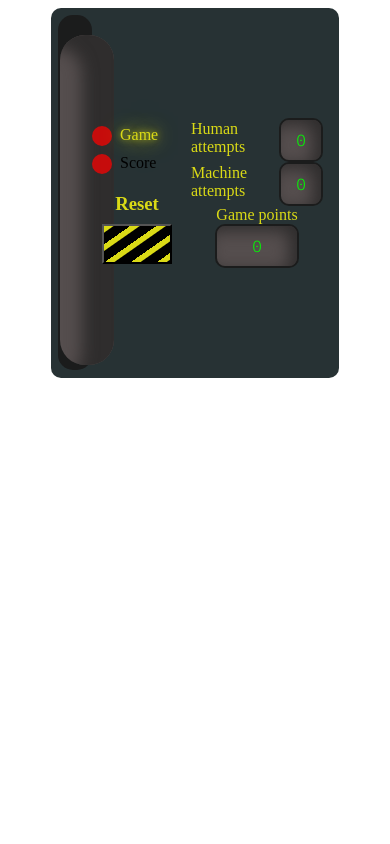
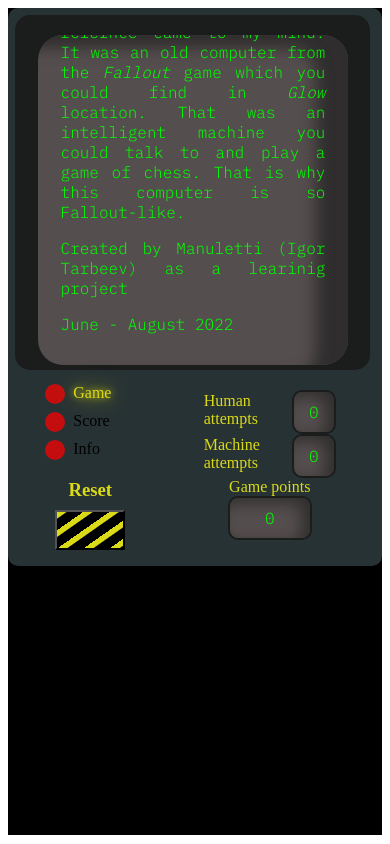
Before and after one commit to Manuletti/guessing-game, a Vue app: page /info in a window 390 px wide. Built offline with nearby package versions, Linux system fonts and the light colour scheme; no server answers.

Commit message:
Info page added

```diff
--- a/package.json
+++ b/package.json
@@ -1,6 +1,6 @@
 {
   "name": "guessing-game",
-  "version": "2.3.0",
+  "version": "2.3.1",
   "author": {
     "name": "Manuletti",
     "email": "actimel@yandex.ru",
--- a/src/App.vue
+++ b/src/App.vue
@@ -15,7 +15,7 @@ function reset() {
   attempts.reset()
 }
 
-const isGamePage = ref(true)
+const isGamePage = ref('game')
 
 </script>
 
@@ -25,10 +25,12 @@ const isGamePage = ref(true)
   <div class="computer-body">
     <div class="config-left">
       <nav class="root-switcher">
-        <router-link class="switcher" to='/' @click="isGamePage = true"></router-link>
-        <label class="switcher-label" :class="{on: isGamePage}" for="switcher">Game</label>
-        <router-link class="switcher" to="/score" @click="isGamePage = false"></router-link>
-        <label class="switcher-label" :class="{on: !isGamePage}" for="switcher">Score</label>
+        <router-link class="switcher" to='/' @click="isGamePage = 'game'"></router-link>
+        <label class="switcher-label" :class="{on: isGamePage === 'game'}" for="switcher">Game</label>
+        <router-link class="switcher" to="/score" @click="isGamePage = 'score'"></router-link>
+        <label class="switcher-label" :class="{on: isGamePage === 'score'}" for="switcher">Score</label>
+        <router-link class="switcher" to="/info" @click="isGamePage = 'info'"></router-link>
+        <label class="switcher-label" :class="{on: isGamePage === 'info'}" for="switcher">Info</label>
       </nav>
       <h3 id="reset-label">Reset</h3>
       <button id="reset-btn" @click="reset()"></button>
@@ -54,6 +56,8 @@ const isGamePage = ref(true)
 <style scoped>
 main {
   display: flex;
+  background-color: rgb(0, 0, 0);
+  height: 98vh;
 }
 .computer-body {
   background-color: rgb(39, 50, 52);
@@ -61,6 +65,7 @@ main {
   flex-wrap: wrap;
   padding: 2%;
   margin: auto;
+  margin-top: 10%;
   border-radius: 10px;
   justify-items: center;
 }
@@ -72,13 +77,13 @@ main {
 }
 #reset-label {
   position: relative;
-  top: 35%;
+  top: 30%;
   text-align: center;
   color: rgb(218, 218, 22);
 }
 #reset-btn {
   position: relative;
-  top: 30%;
+  top: 25%;
   width: 70px;
   height: 40px;
   background: repeating-linear-gradient(
@@ -205,6 +210,8 @@ main {
 @media (max-width: 570px) {
   .computer-body {
     height: fit-content;
+
+    margin-top: 0%;
   }
   #reset-btn, #reset-label {
     position: static;
@@ -217,6 +224,7 @@ main {
     padding-right: 2px;
     padding-bottom: 5px;
     border-radius: 15px;
+    width: 90vw;
   }
   .config-left {
     align-items: center;
--- a/src/components/GameSelect.vue
+++ b/src/components/GameSelect.vue
@@ -1,14 +1,15 @@
 <template>
 <section class="game-select-page">
-    <p>What game do you want to play? Do you want to guess or me to guess?</p>
+    <p>We are going to play for scores!</p>
     <div id="game-start" v-if="gameSelect.userGuess === false && gameSelect.compGuess === false && gameSelect.competitive === false">
-        <input type="radio" class="display-btn" @click="startCompetitiveGame()">Game for scores!
-        <br>
+        <input type="radio" class="display-btn" @click="startCompetitiveGame()">Let's start
+        <!-- I decided to hide this game types from new release -->
+        <!-- <br>
         <input type="radio" class="display-btn" @click="gameSelect.gameSelect('user-guess')">I'll guess
-        <input type="radio" class="display-btn" @click="gameSelect.gameSelect('comp-guess')">You'll guess
+        <input type="radio" class="display-btn" @click="gameSelect.gameSelect('comp-guess')">You'll guess -->
     </div>
 
-    <div v-else-if="gameSelect.userGuess === true">
+    <!-- <div v-else-if="gameSelect.userGuess === true">
         <p class="user-reply"> >>> I want to guess</p>
         <UserGuess />
     </div>
@@ -16,7 +17,7 @@
     <div v-else-if="gameSelect.compGuess === true">
         <p class="user-reply"> >>> You guess</p>
         <MachineGuess />
-    </div>
+    </div> -->
 
     <div v-else-if="gameSelect.competitive === true">
         <p class="user-reply"> >>> Competitive game</p>
--- a/src/components/ScoreTable.vue
+++ b/src/components/ScoreTable.vue
@@ -47,4 +47,11 @@ thead {
     background-color: lime;
     /* font-size: 1.1em; */
 }
+
+@media (max-width: 570px) {
+    body {
+        margin-left: 0.5em;
+        margin-right: 0.5em;
+    }
+}
 </style>
--- a/src/components/WelcomePage.vue
+++ b/src/components/WelcomePage.vue
@@ -8,7 +8,7 @@ const selectGame = useGameStages();
 <template>
  <div id="welcome-page">
     <p>Hello my dear human friend!</p>
-    <p> Would you like to play some number games? </p>
+    <p> Would you like to play a numbers game? </p>
 
     <div id="game-start" v-if="selectGame.showGameSelect === undefined">
         <input type="radio" class="display-btn" @click="selectGame.startGame">Yes!
--- a/src/router/router.js
+++ b/src/router/router.js
@@ -1,6 +1,7 @@
 import { createRouter, createWebHistory } from 'vue-router'
 import HomeView from '../views/HomeView.vue'
 import ScoreView from '../views/ScoreView.vue'
+import InfoView from '../views/InfoView.vue'
 
 const router = createRouter({
     history: createWebHistory(),
@@ -14,6 +15,11 @@ const router = createRouter({
             path: '/score',
             name: 'score',
             component: ScoreView
+        },
+        {
+            path: '/info',
+            name: 'info',
+            component: InfoView
         }
     ]
 })
--- /dev/null
+++ b/src/views/InfoView.vue
@@ -0,0 +1,19 @@
+<template>
+    <div class="info">
+        <p>When I decided to make a number game and started thinking of its design,
+            one refernce came to my mind. It was an old computer from the <i>Fallout</i> game
+            which you could find in <i>Glow</i> location. That was an intelligent machine you could talk
+            to and play a game of chess. That is why this computer is so Fallout-like.
+        </p>
+        <p>Created by Manuletti (Igor Tarbeev) as a learinig project</p>
+        <p>June - August 2022</p>
+    </div>
+</template>
+
+<style scoped>
+.info {
+    margin-left: 0.5em;
+    margin-right: 0.5em;
+    text-align: justify;
+}
+</style>
```
